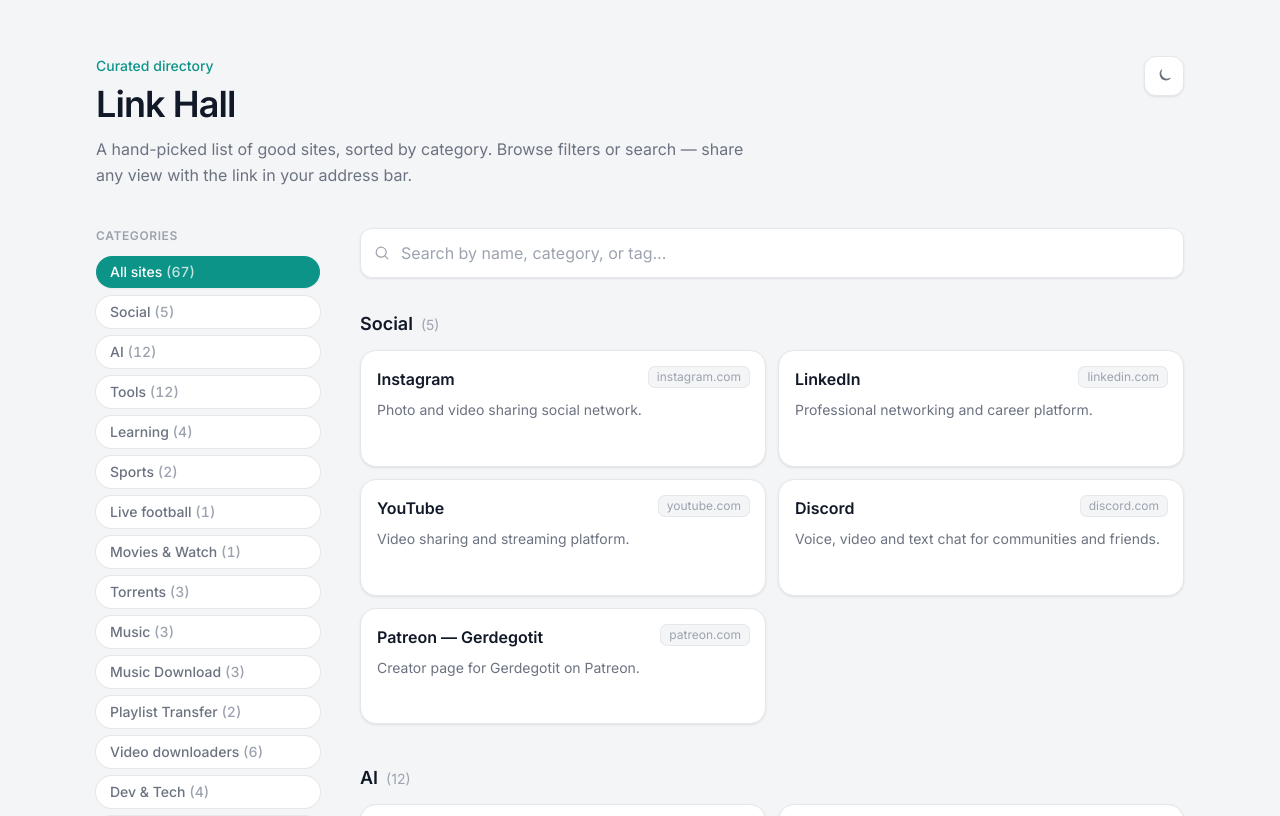
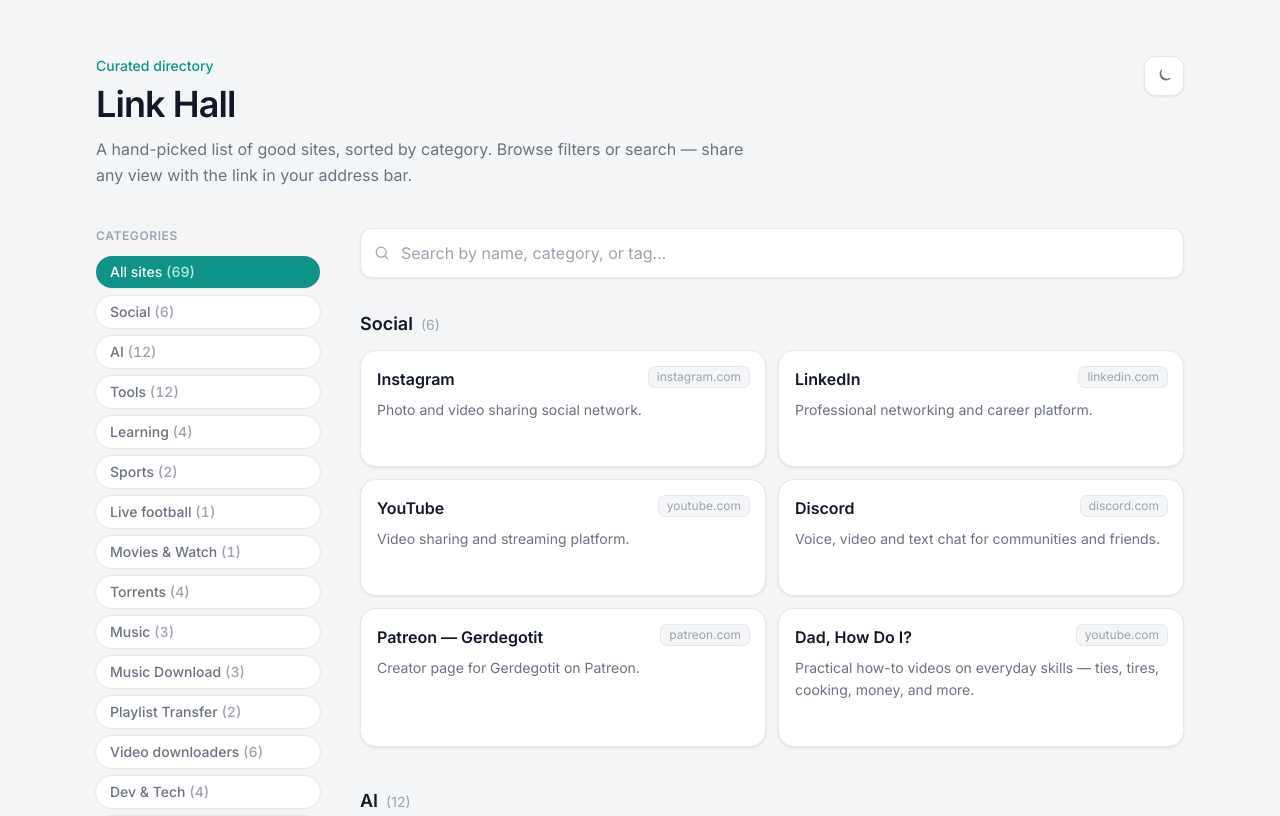
Before and after one commit to visualixefoundation/link-hall, a Next.js app: page / in a window 1280 px wide. Shown: the top 816 px of the page. Built offline with nearby package versions, Linux system fonts and the light colour scheme.

Commit message:
Add Dad How Do I YouTube channel and YTS movies browse link

```diff
--- a/src/data/sites.ts
+++ b/src/data/sites.ts
@@ -47,6 +47,13 @@
     description: "Creator page for Gerdegotit on Patreon.",
     category: "Social",
     tags: ["patreon", "creator", "support"],
+  },
+  {
+    name: "Dad, How Do I?",
+    url: "https://www.youtube.com/channel/UCNepEAWZH0TBu7dkxIbluDw",
+    description: "Practical how-to videos on everyday skills — ties, tires, cooking, money, and more.",
+    category: "Social",
+    tags: ["youtube", "howto", "tutorials", "dad"],
   },
 
   // AI
@@ -294,6 +301,13 @@
     tags: ["movies", "torrents", "download"],
   },
   {
+    name: "YTS — Browse Movies",
+    url: "https://yts.gg/browse-movies",
+    description: "Direct browse page for searching and filtering YTS movie torrents.",
+    category: "Torrents",
+    tags: ["movies", "torrents", "search", "browse"],
+  },
+  {
     name: "Pirate Bay",
     url: "https://thepiratebay.org",
     description: "Classic torrent search engine.",
```
